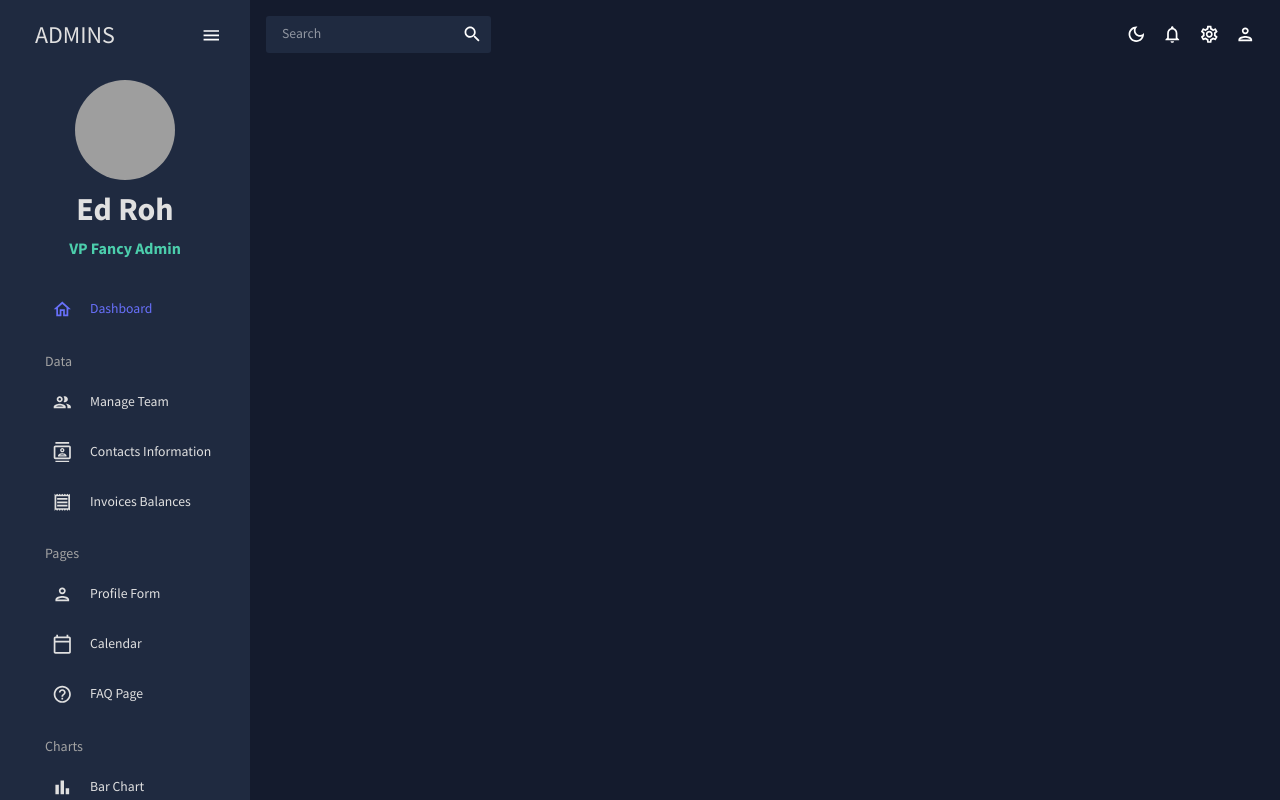
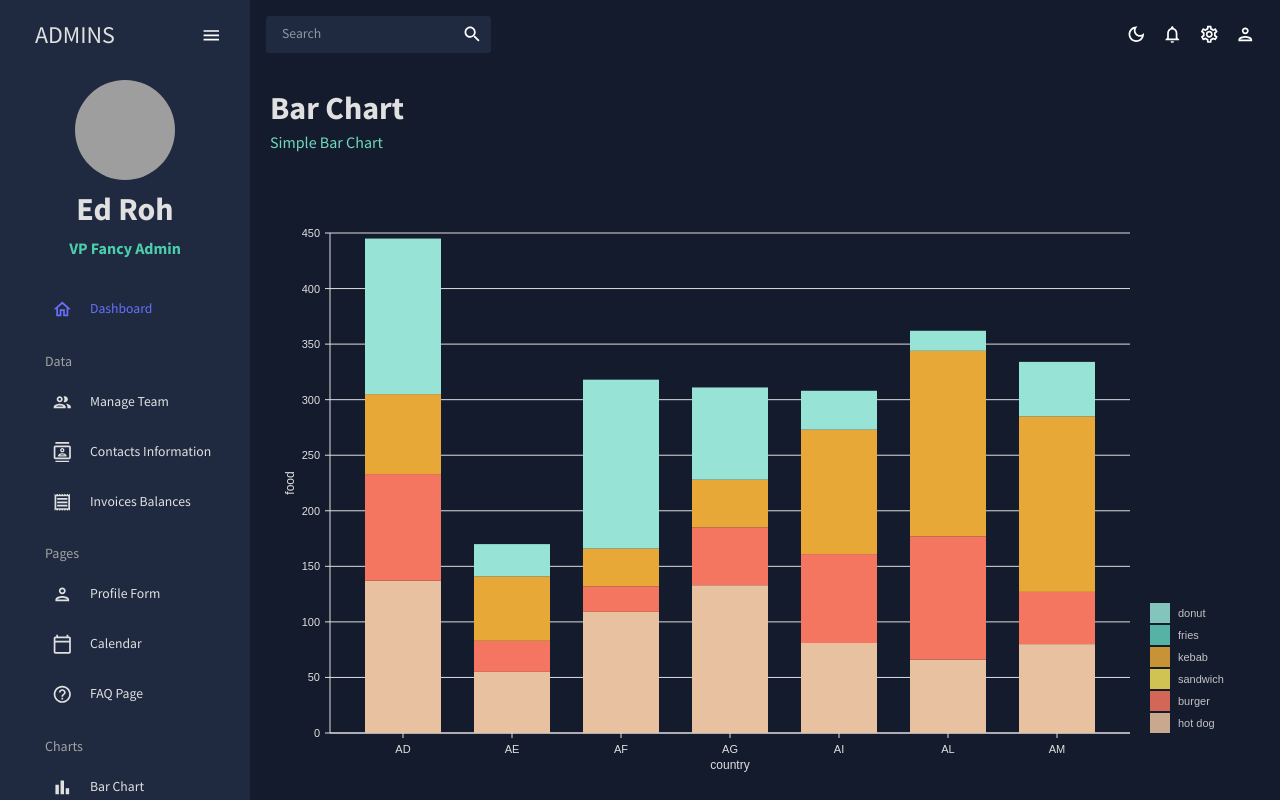
Before and after one commit to foullanifatimazohra/Dashboard-React-JS-MUI, a React (Create React App) app: page /bar in a window 1280 px wide. Shown: the top 800 px of the page. Built offline with nearby package versions, Linux system fonts and the light colour scheme; grey boxes are pictures that could not be loaded.

Commit message:
feat : complete Bar and Pie chart

```diff
--- a/package.json
+++ b/package.json
@@ -14,6 +14,9 @@
     "@mui/icons-material": "^5.14.11",
     "@mui/material": "^5.14.11",
     "@mui/x-data-grid": "^6.16.0",
+    "@nivo/api": "^0.74.1",
+    "@nivo/bar": "^0.83.0",
+    "@nivo/core": "^0.83.0",
     "@testing-library/jest-dom": "^5.17.0",
     "@testing-library/react": "^13.4.0",
     "@testing-library/user-event": "^13.5.0",
--- a/src/App.jsx
+++ b/src/App.jsx
@@ -12,6 +12,8 @@
 import FormPage from "./pages/form";
 import { Calendar } from "./pages/calendar";
 import FAQ from "./pages/faq";
+import Bar from "./pages/bar";
+import Pie from "./pages/pie";
 
 function App() {
   const [theme, colorMode] = useMode();
@@ -31,6 +33,8 @@
               <Route path="/form" element={<FormPage />} />
               <Route path="/calendar" element={<Calendar />} />
               <Route path="/faq" element={<FAQ />} />
+              <Route path="/bar" element={<Bar />} />
+              <Route path="/pie" element={<Pie />} />
             </Routes>
           </main>
         </div>
--- /dev/null
+++ b/src/components/ui/BarChart.jsx
@@ -0,0 +1,130 @@
+import React from "react";
+import { ResponsiveBar } from "@nivo/bar";
+import { useTheme } from "@mui/material";
+import { tokens } from "../../theme";
+import { mockBarData as data } from "../../data/mockData";
+
+function BarChart({ isDashboard = false }) {
+  const theme = useTheme();
+  const colors = tokens(theme.palette.mode);
+  return (
+    <ResponsiveBar
+      data={data}
+      theme={{
+        // added
+        axis: {
+          domain: {
+            line: {
+              stroke: colors.grey[100],
+            },
+          },
+          legend: {
+            text: {
+              fill: colors.grey[100],
+            },
+          },
+          ticks: {
+            line: {
+              stroke: colors.grey[100],
+              strokeWidth: 1,
+            },
+            text: {
+              fill: colors.grey[100],
+            },
+          },
+        },
+        legends: {
+          text: {
+            fill: colors.grey[100],
+          },
+        },
+      }}
+      keys={["hot dog", "burger", "sandwich", "kebab", "fries", "donut"]}
+      indexBy="country"
+      margin={{ top: 50, right: 130, bottom: 50, left: 60 }}
+      padding={0.3}
+      valueScale={{ type: "linear" }}
+      indexScale={{ type: "band", round: true }}
+      colors={{ scheme: "nivo" }}
+      defs={[
+        {
+          id: "dots",
+          type: "patternDots",
+          background: "inherit",
+          color: "#38bcb2",
+          size: 4,
+          padding: 1,
+          stagger: true,
+        },
+        {
+          id: "lines",
+          type: "patternLines",
+          background: "inherit",
+          color: "#eed312",
+          rotation: -45,
+          lineWidth: 6,
+          spacing: 10,
+        },
+      ]}
+      borderColor={{
+        from: "color",
+        modifiers: [["darker", "1.6"]],
+      }}
+      axisTop={null}
+      axisRight={null}
+      axisBottom={{
+        tickSize: 5,
+        tickPadding: 5,
+        tickRotation: 0,
+        legend: isDashboard ? undefined : "country", // changed
+        legendPosition: "middle",
+        legendOffset: 32,
+      }}
+      axisLeft={{
+        tickSize: 5,
+        tickPadding: 5,
+        tickRotation: 0,
+        legend: isDashboard ? undefined : "food", // changed
+        legendPosition: "middle",
+        legendOffset: -40,
+      }}
+      enableLabel={false}
+      labelSkipWidth={12}
+      labelSkipHeight={12}
+      labelTextColor={{
+        from: "color",
+        modifiers: [["darker", 1.6]],
+      }}
+      legends={[
+        {
+          dataFrom: "keys",
+          anchor: "bottom-right",
+          direction: "column",
+          justify: false,
+          translateX: 120,
+          translateY: 0,
+          itemsSpacing: 2,
+          itemWidth: 100,
+          itemHeight: 20,
+          itemDirection: "left-to-right",
+          itemOpacity: 0.85,
+          symbolSize: 20,
+          effects: [
+            {
+              on: "hover",
+              style: {
+                itemOpacity: 1,
+              },
+            },
+          ],
+        },
+      ]}
+      role="application"
+      barAriaLabel={function (e) {
+        return e.id + ": " + e.formattedValue + " in country: " + e.indexValue;
+      }}
+    />
+  );
+}
+
+export default BarChart;
--- /dev/null
+++ b/src/components/ui/PieChart.jsx
@@ -0,0 +1,109 @@
+import { ResponsivePie } from "@nivo/pie";
+import { tokens } from "../../theme";
+import { useTheme } from "@mui/material";
+import { mockPieData as data } from "../../data/mockData";
+
+const PieChart = () => {
+  const theme = useTheme();
+  const colors = tokens(theme.palette.mode);
+  return (
+    <ResponsivePie
+      data={data}
+      theme={{
+        axis: {
+          domain: {
+            line: {
+              stroke: colors.grey[100],
+            },
+          },
+          legend: {
+            text: {
+              fill: colors.grey[100],
+            },
+          },
+          ticks: {
+            line: {
+              stroke: colors.grey[100],
+              strokeWidth: 1,
+            },
+            text: {
+              fill: colors.grey[100],
+            },
+          },
+        },
+        legends: {
+          text: {
+            fill: colors.grey[100],
+          },
+        },
+      }}
+      margin={{ top: 40, right: 80, bottom: 80, left: 80 }}
+      innerRadius={0.5}
+      padAngle={0.7}
+      cornerRadius={3}
+      activeOuterRadiusOffset={8}
+      borderColor={{
+        from: "color",
+        modifiers: [["darker", 0.2]],
+      }}
+      arcLinkLabelsSkipAngle={10}
+      arcLinkLabelsTextColor={colors.grey[100]}
+      arcLinkLabelsThickness={2}
+      arcLinkLabelsColor={{ from: "color" }}
+      enableArcLabels={false}
+      arcLabelsRadiusOffset={0.4}
+      arcLabelsSkipAngle={7}
+      arcLabelsTextColor={{
+        from: "color",
+        modifiers: [["darker", 2]],
+      }}
+      defs={[
+        {
+          id: "dots",
+          type: "patternDots",
+          background: "inherit",
+          color: "rgba(255, 255, 255, 0.3)",
+          size: 4,
+          padding: 1,
+          stagger: true,
+        },
+        {
+          id: "lines",
+          type: "patternLines",
+          background: "inherit",
+          color: "rgba(255, 255, 255, 0.3)",
+          rotation: -45,
+          lineWidth: 6,
+          spacing: 10,
+        },
+      ]}
+      legends={[
+        {
+          anchor: "bottom",
+          direction: "row",
+          justify: false,
+          translateX: 0,
+          translateY: 56,
+          itemsSpacing: 0,
+          itemWidth: 100,
+          itemHeight: 18,
+          itemTextColor: "#999",
+          itemDirection: "left-to-right",
+          itemOpacity: 1,
+          symbolSize: 18,
+          symbolShape: "circle",
+          effects: [
+            {
+              on: "hover",
+              style: {
+                itemTextColor: "#000",
+              },
+            },
+          ],
+        },
+      ]}
+    />
+  );
+};
+
+export default PieChart;
--- /dev/null
+++ b/src/pages/bar/index.jsx
@@ -0,0 +1,17 @@
+import React from "react";
+import { Box } from "@mui/material";
+import Header from "../../components/ui/Header";
+import BarChart from "../../components/ui/BarChart";
+
+function Bar() {
+  return (
+    <Box m="20px">
+      <Header title="Bar Chart" subtitle="Simple Bar Chart" />
+      <Box height="75vh">
+        <BarChart />
+      </Box>
+    </Box>
+  );
+}
+
+export default Bar;
--- /dev/null
+++ b/src/pages/pie/index.jsx
@@ -0,0 +1,17 @@
+import React from "react";
+import { Box } from "@mui/material";
+import Header from "../../components/ui/Header";
+import PieChart from "../../components/ui/PieChart";
+
+function Pie() {
+  return (
+    <Box m="20px">
+      <Header title="Pie Chart" subtitle="Simple Pie Chart" />
+      <Box height="75vh">
+        <PieChart />
+      </Box>
+    </Box>
+  );
+}
+
+export default Pie;
```
Also changed, not shown: 1 other file (tests, documents, lock files or other folders).
